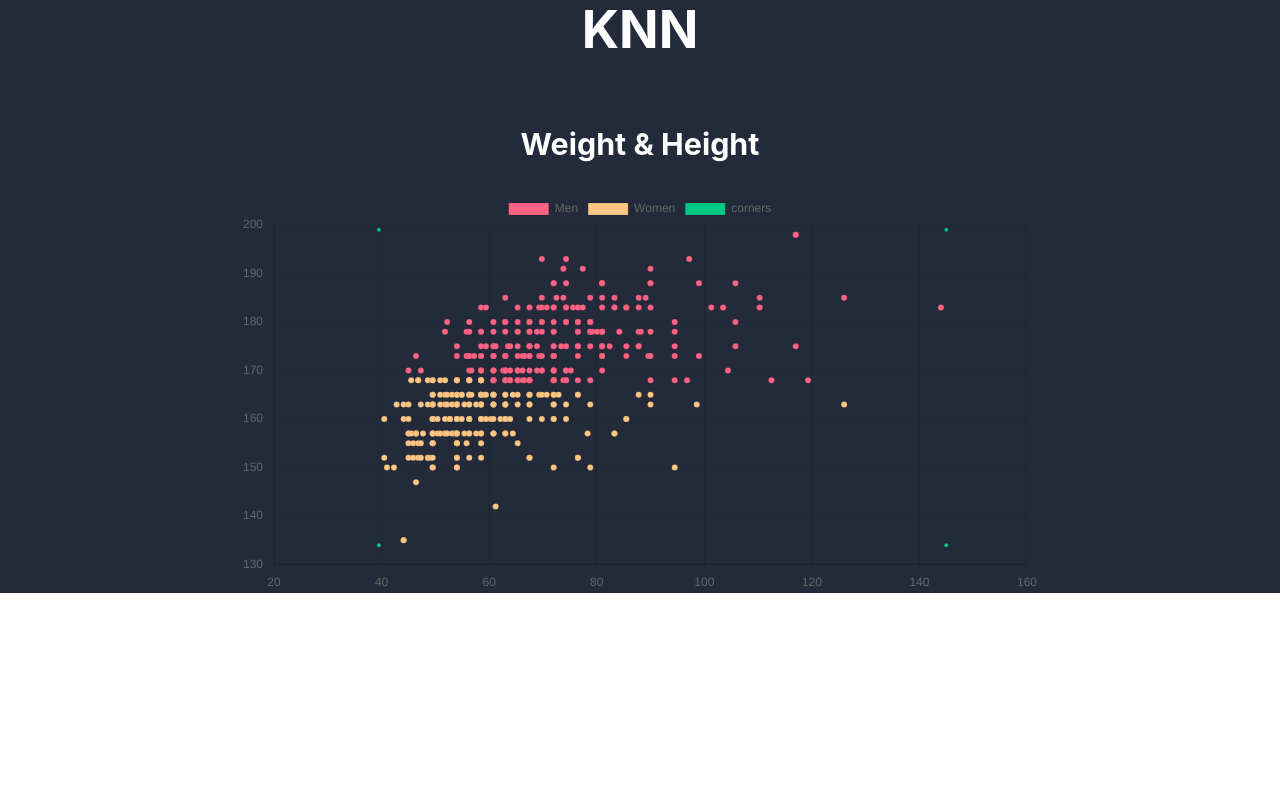
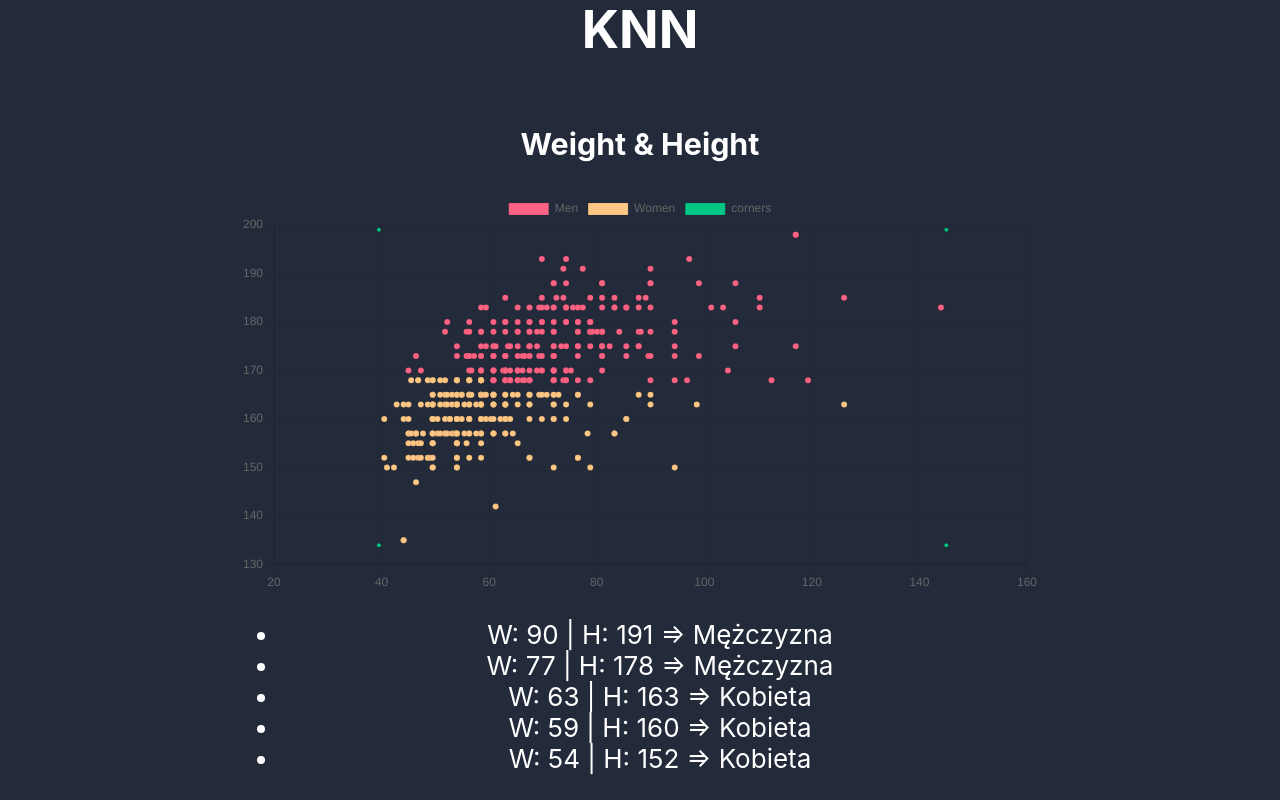
Before and after one commit to Webster2020/ML_ALGORITHMS, a React (Create React App) app: page / in a window 1280 px wide. Shown: the part 1163-1963 px from the top of the page. Before the commit the page ends 1756 px from the top, so only its background shows below. Built offline with nearby package versions, Linux system fonts and the light colour scheme.

Commit message:
display test results

```diff
--- a/src/algorithms/KNN/KNN.tsx
+++ b/src/algorithms/KNN/KNN.tsx
@@ -70,17 +70,31 @@ const testResults = (checkedData: any) => {
   console.log('==========================');
 
   const solver1 = new KNN(5, checkedData.data, checkedData.labels);
+  const testData = [
+    [90, 191],
+    [77, 178],
+    [63, 163],
+    [59, 160],
+    [54, 152],
+  ];
 
   console.log("Sprawdzanie punktu 'zdecydowanie mężczyzna':");
-  console.log(solver1.predict([90, 191]));
+  console.log(solver1.predict(testData[0]));
   console.log("\nSprawdzanie punktu 'prawdopodobnie mężczyzna':");
-  console.log(solver1.predict([77, 178]));
+  console.log(solver1.predict(testData[1]));
   console.log("\nSprawdzanie punktu 'zupełnie nie wiadomo':");
-  console.log(solver1.predict([63, 163]));
+  console.log(solver1.predict(testData[2]));
   console.log("\nSprawdzanie punktu 'prawdopodobnie kobieta':");
-  console.log(solver1.predict([59, 160]));
+  console.log(solver1.predict(testData[3]));
   console.log("\nSprawdzanie punktu 'zdecydowanie kobieta':");
-  console.log(solver1.predict([54, 152]));
+  console.log(solver1.predict(testData[4]));
+
+  const results = testData.map((testCase) => solver1.predict(testCase).label);
+
+  return {
+    testData,
+    results,
+  };
 };
 
 testResults(weight_height);
@@ -91,6 +105,11 @@ const KNNComponent = () => {
       <div>
         <h3>Weight & Height</h3>
         <ScatterChart data={generateData(weight_height)} />
+        <ul>
+          {testResults(weight_height).testData.map((testCase, i) => (
+            <li key={i}>{`W: ${testCase[0]} | H: ${testCase[1]} => ${testResults(weight_height).results[i]}`}</li>
+          ))}
+        </ul>
       </div>
     </>
   );
```
Also changed, not shown: src/algorithms/KNN/index.js (deleted, +0 -31 lines).
